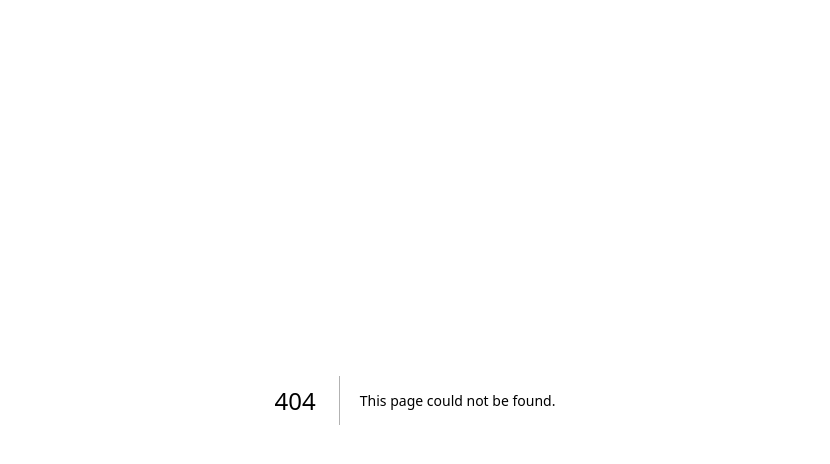
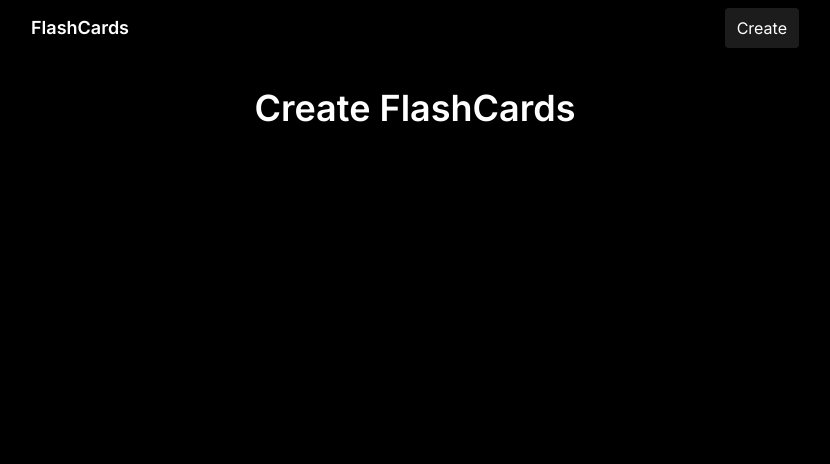
Before and after one commit to 8liam/flashcard, a Next.js app: page /create in a window 1280 px wide. Before the commit this address had no page. Shown: the top 464 px of the page, without its empty margins (225-1055 px from the left). Built offline with nearby package versions, Linux system fonts and the light colour scheme.

Commit message:
UI: Create page and layout began.

```diff
--- /dev/null
+++ b/app/components/pages/create.tsx
@@ -0,0 +1,13 @@
+export default function Create() {
+    return (
+        <main className="xl:px-[20vw] lg:px-[15vw] md:px-[5vw] px-[2vw] min-h-screen text-text mt-8">
+            <h1 className="text-4xl font-semibold text-center">Create FlashCards</h1>
+            {/* Ask user flashcard metadata :
+            Title, description, topic etc
+            then
+            Frontside - Question / Prompt
+            Backside - Answer / Response
+            */}
+        </main>
+    )
+}
--- /dev/null
+++ b/app/create/page.tsx
@@ -0,0 +1,12 @@
+import Navbar from "../components/navbar";
+import Create from "../components/pages/create";
+export default function CreateLayout() {
+    return (
+        <>
+            <header>
+                <Navbar />
+            </header>
+            <Create />
+        </>
+    )
+}
```
